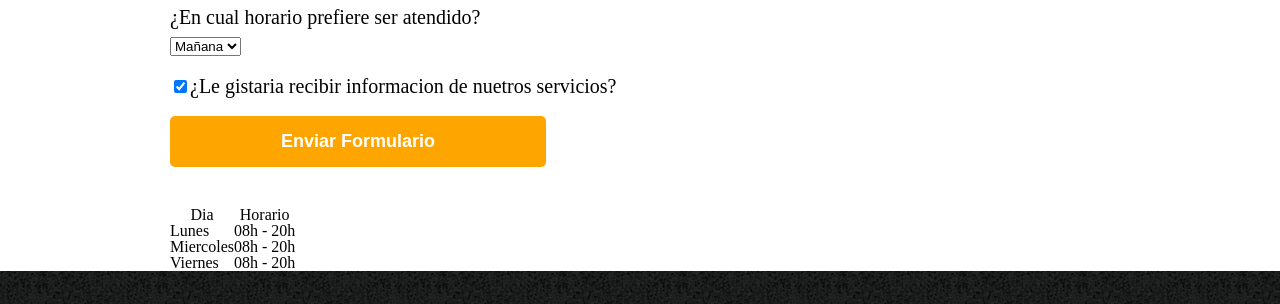
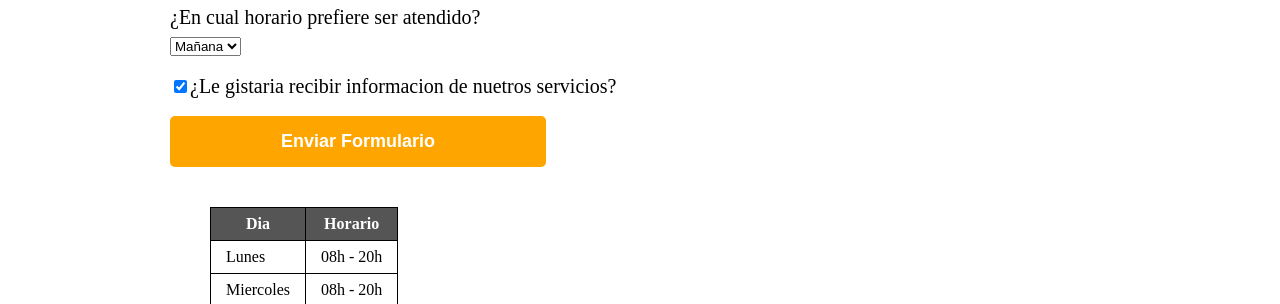
Before and after one commit to nalarza/1_Posicionamiento-listas-y-navegacion, a plain HTML site: page contacto.html in a window 1280 px wide. Shown: the part 830-1134 px from the top of the page. Drawn offline with Linux system fonts and the light colour scheme.

Commit message:
Update style.css

```diff
--- a/style.css
+++ b/style.css
@@ -124,3 +124,16 @@ form label,form legend{
     background: darkorange;
     transform: scale(1.2) ;
 }
+
+table{
+    margin: 40px 40px;
+}
+thead{
+    background: #555555;
+    color: white;
+    font-weight: bold;
+}
+td, th{
+    border: 1px solid black;
+    padding:8px 15px;
+}
```
